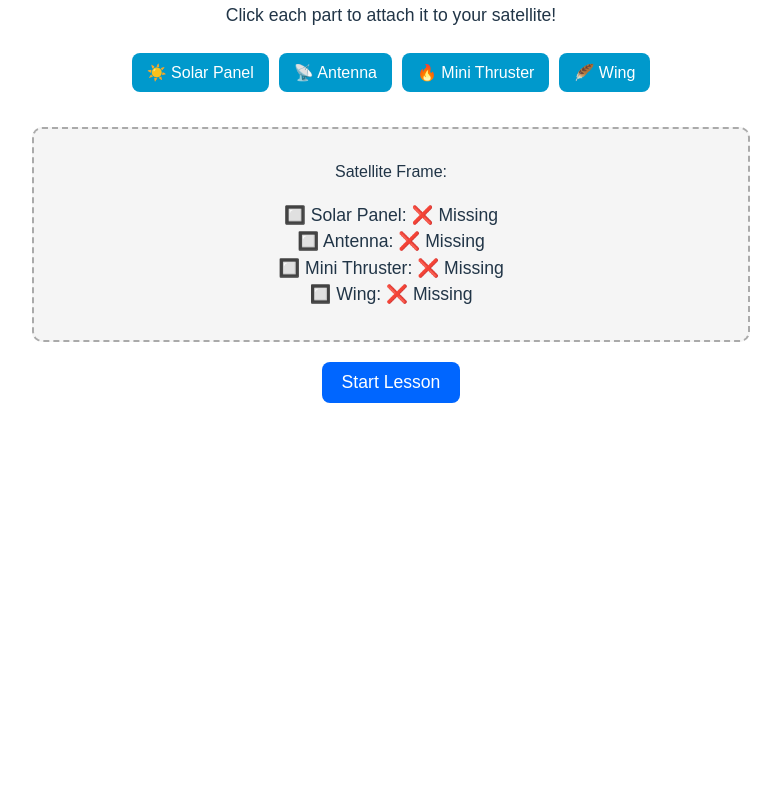
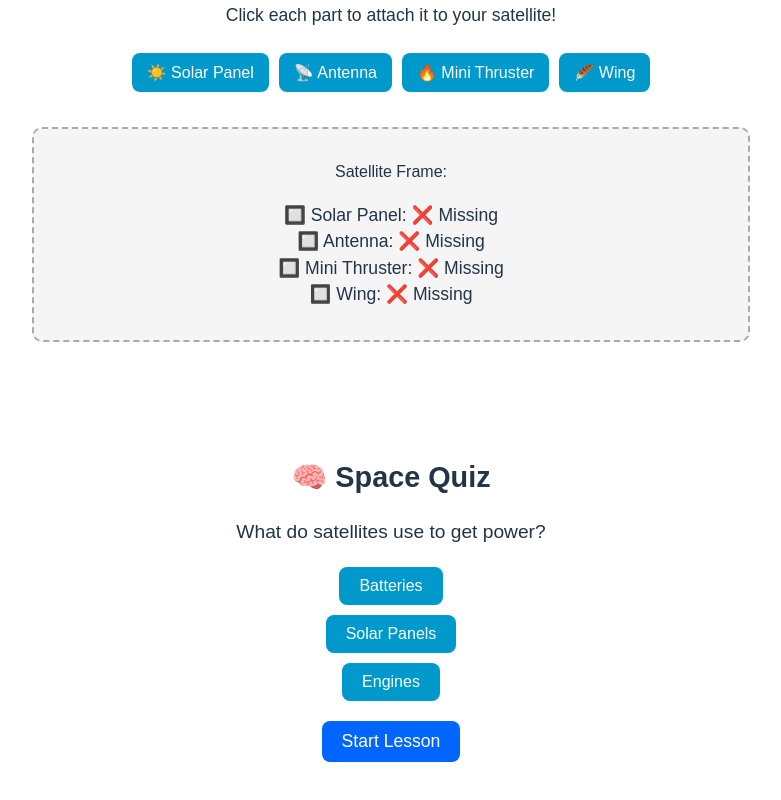
Before and after one commit to SaadASyed/Build-your-own-satellite, a React (Vite) app: page / in a window 1280 px wide. Shown: the part 1122-1922 px from the top of the page, without its empty margins (249-1030 px from the left). Before the commit the page ends 1577 px from the top, so only its background shows below. Built offline with nearby package versions, Linux system fonts and the light colour scheme; no server answers.

Commit message:
adding a small quiz component

```diff
--- a/src/App.jsx
+++ b/src/App.jsx
@@ -3,6 +3,7 @@ import RocketAvatar from './components/RocketAvatar';
 import LessonSpeech from './components/LessonSpeech';
 import WebcamFeed from './components/WebcamFeed';
 import SatelliteBuilder from './components/SatelliteBuilder';
+import Quiz from './components/quiz';
 
 function App() {
   return (
@@ -15,6 +16,7 @@ function App() {
       <LessonSpeech />
       <WebcamFeed />
       <SatelliteBuilder />
+      <Quiz />
       <button style={styles.button} onClick={() => alert('Lesson will start soon!')}>
         Start Lesson
       </button>
--- /dev/null
+++ b/src/components/quiz.jsx
@@ -0,0 +1,133 @@
+import React, { useState } from 'react';
+
+const questions = [
+  {
+    question: 'What do satellites use to get power?',
+    options: ['Batteries', 'Solar Panels', 'Engines'],
+    answer: 'Solar Panels'
+  },
+  {
+    question: 'What is the purpose of an antenna on a satellite?',
+    options: ['Make it spin', 'Receive signals', 'Launch it'],
+    answer: 'Receive signals'
+  },
+  {
+    question: 'Where do satellites orbit?',
+    options: ['The Moon', 'The Sun', 'The Earth'],
+    answer: 'The Earth'
+  },
+  {
+    question: 'What helps control the position of a satellite in space?',
+    options: ['Parachutes', 'Mini Thrusters', 'Wings'],
+    answer: 'Mini Thrusters'
+  },
+  {
+    question: 'Which part helps balance a satellite?',
+    options: ['Wing', 'Camera', 'Antenna'],
+    answer: 'Wing'
+  }
+];
+
+const Quiz = () => {
+  const [currentQuestion, setCurrentQuestion] = useState(0);
+  const [score, setScore] = useState(0);
+  const [showResult, setShowResult] = useState(false);
+
+  const handleAnswer = (option) => {
+    const isCorrect = option === questions[currentQuestion].answer;
+    if (isCorrect) {
+      setScore(score + 1);
+    }
+
+    const nextQuestion = currentQuestion + 1;
+    if (nextQuestion < questions.length) {
+      setCurrentQuestion(nextQuestion);
+    } else {
+      setShowResult(true);
+    }
+  };
+
+  const resetQuiz = () => {
+    setCurrentQuestion(0);
+    setScore(0);
+    setShowResult(false);
+  };
+
+  return (
+    <div style={styles.container}>
+      <h2 style={styles.title}>🧠 Space Quiz</h2>
+
+      {!showResult ? (
+        <div>
+          <p style={styles.question}>
+            {questions[currentQuestion].question}
+          </p>
+          <div style={styles.optionsContainer}>
+            {questions[currentQuestion].options.map((option, idx) => (
+              <button key={idx} style={styles.optionButton} onClick={() => handleAnswer(option)}>
+                {option}
+              </button>
+            ))}
+          </div>
+        </div>
+      ) : (
+        <div style={styles.resultBox}>
+          <h3>🎉 Quiz Complete!</h3>
+          <p>You scored {score} out of {questions.length}.</p>
+          <button style={styles.retryButton} onClick={resetQuiz}>
+            🔁 Try Again
+          </button>
+        </div>
+      )}
+    </div>
+  );
+};
+
+const styles = {
+  container: {
+    marginTop: '50px',
+    padding: '20px',
+    textAlign: 'center'
+  },
+  title: {
+    fontSize: '1.8rem',
+    marginBottom: '15px'
+  },
+  question: {
+    fontSize: '1.2rem',
+    marginBottom: '20px'
+  },
+  optionsContainer: {
+    display: 'flex',
+    flexDirection: 'column',
+    gap: '10px',
+    alignItems: 'center'
+  },
+  optionButton: {
+    padding: '10px 20px',
+    fontSize: '1rem',
+    backgroundColor: '#0099cc',
+    color: 'white',
+    border: 'none',
+    borderRadius: '8px',
+    cursor: 'pointer'
+  },
+  resultBox: {
+    backgroundColor: '#f0f8ff',
+    padding: '20px',
+    border: '2px solid #0066ff',
+    borderRadius: '10px'
+  },
+  retryButton: {
+    marginTop: '15px',
+    padding: '8px 16px',
+    fontSize: '1rem',
+    backgroundColor: '#28a745',
+    color: 'white',
+    border: 'none',
+    borderRadius: '6px',
+    cursor: 'pointer'
+  }
+};
+
+export default Quiz;
```
